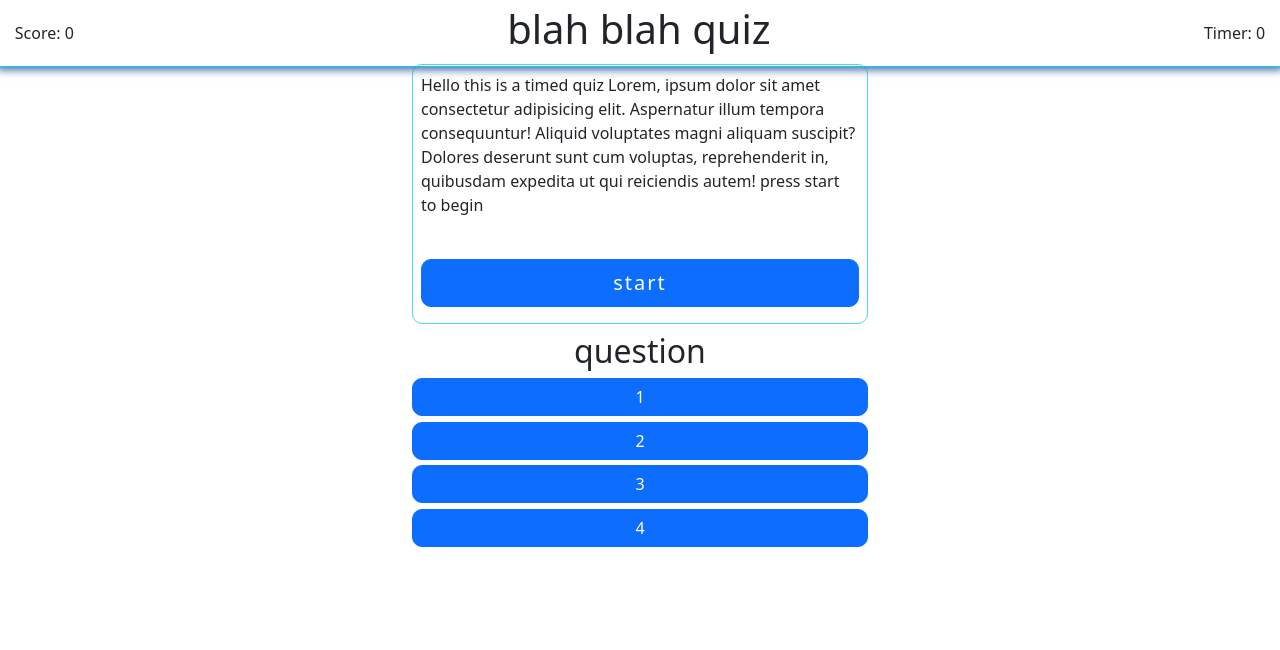
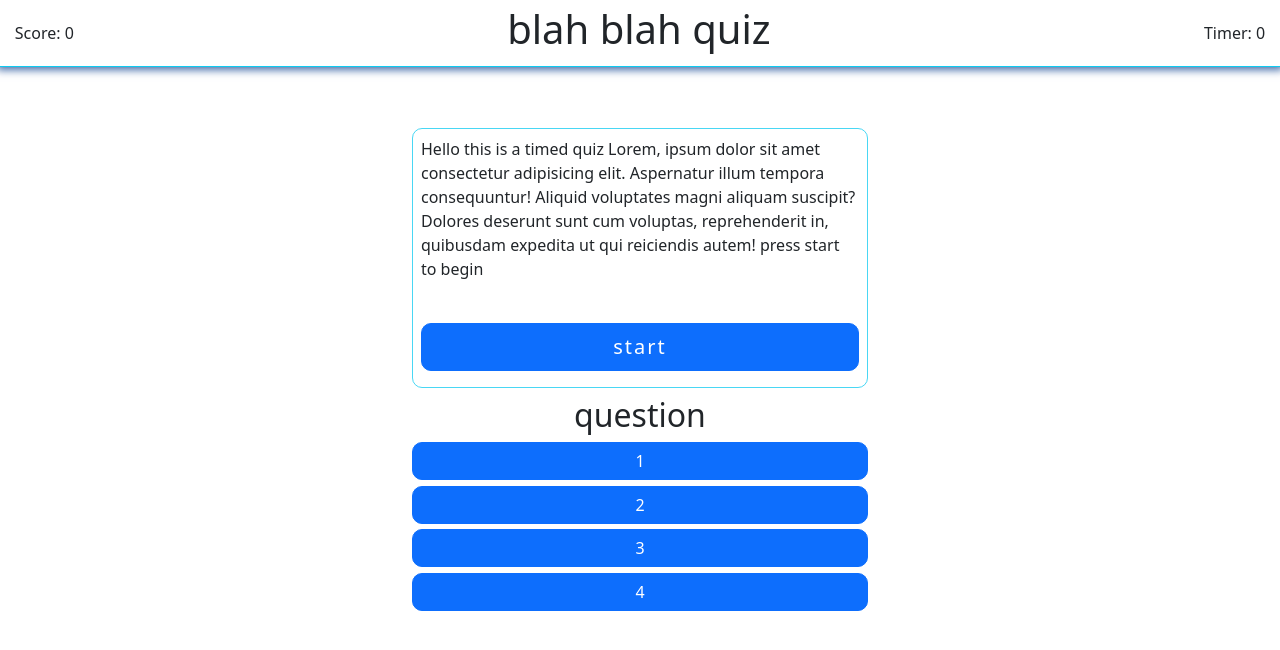
Before and after one commit to Gatewayss/gage-api-quiz, a plain HTML site: page index.html in a window 1280 px wide. Drawn offline with nearby package versions, Linux system fonts and the light colour scheme.

Commit message:
Change margin top for welcome message

```diff
--- a/styles.css
+++ b/styles.css
@@ -8,7 +8,7 @@ body {
 .container {
     max-width: 30rem;
     height: 100%;
-    margin-top: 4em;
+    margin-top: 8em;
 }
 
 .title {
```
